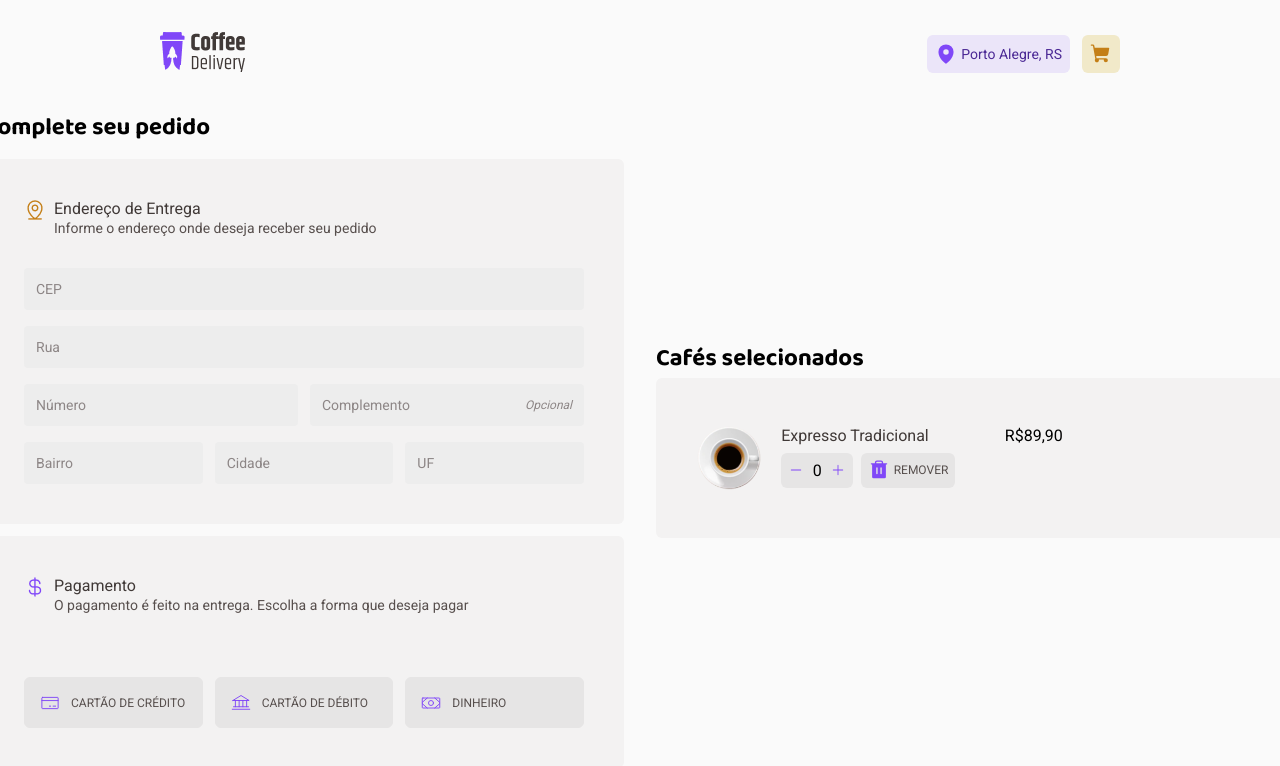
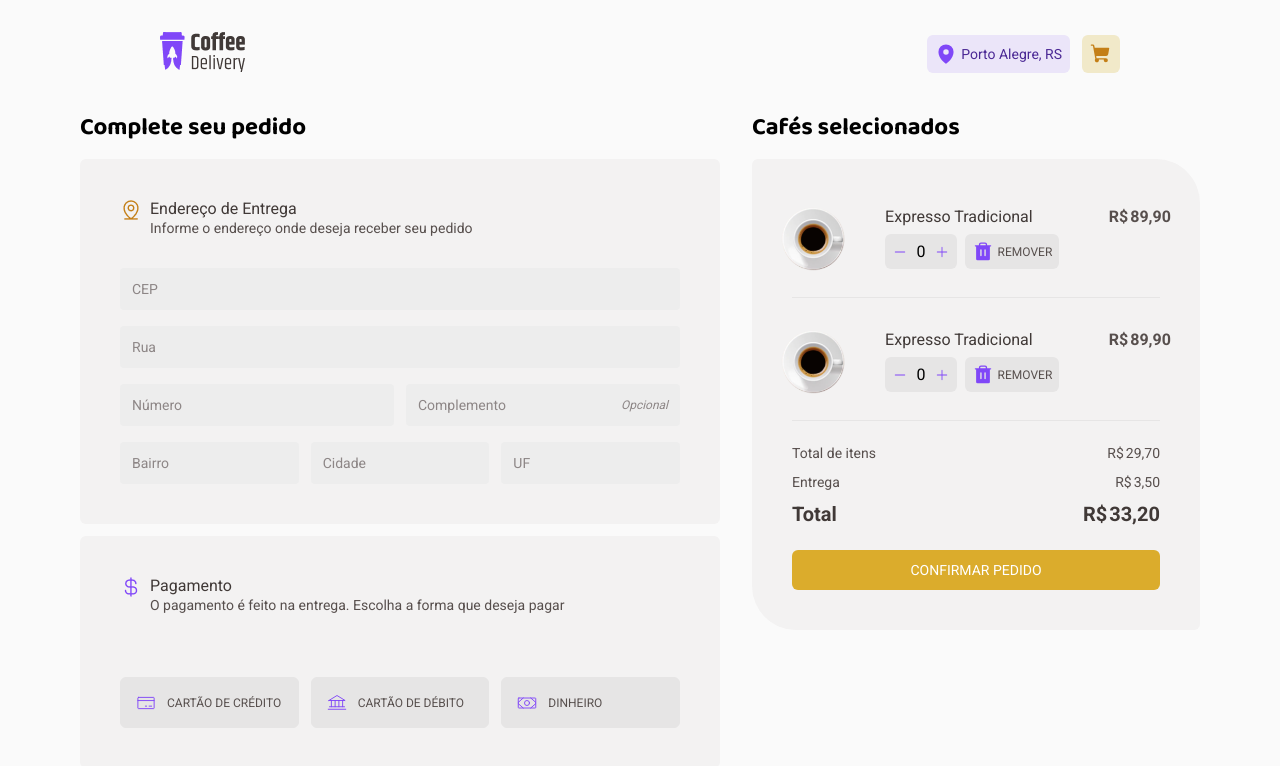
Before and after one commit to BrunoPittaF/product-delivery, a React (Vite) app: page /checkout in a window 1280 px wide. Shown: the top 766 px of the page. Built offline with nearby package versions, Linux system fonts and the light colour scheme.

Commit message:
style: layout checkout finalizado

```diff
--- a/src/designSystem/Button/index.tsx
+++ b/src/designSystem/Button/index.tsx
@@ -1,12 +1,9 @@
-import { ButtonContainer,ButtonProps } from './styles';
+import { ButtonContainer, ButtonProps } from './styles';
 
-
-
-
-export function Button({children, variant= 'purple' }: ButtonProps) {
+export function Button({ children, variant = 'purple', ...props }: ButtonProps) {
   return (
-    <ButtonContainer variant={variant}  >
+    <ButtonContainer variant={variant} {...props}>
       {children}
     </ButtonContainer>
-  )
+  );
 }
--- a/src/designSystem/Button/styles.ts
+++ b/src/designSystem/Button/styles.ts
@@ -1,5 +1,5 @@
-import { ReactNode } from 'react';
-import styled from 'styled-components';
+import { HTMLAttributes, ReactNode } from 'react';
+import styled, { css } from 'styled-components';
 
 const VARIANT_TYPE = {
   'yellow': {
@@ -24,7 +24,7 @@ const VARIANT_TYPE = {
   },
 }
 
-export interface ButtonProps {
+export interface ButtonProps extends HTMLAttributes<HTMLButtonElement> {
   variant?:  keyof typeof VARIANT_TYPE,
   children: ReactNode,
   iconLeft?: ReactNode,
@@ -33,10 +33,21 @@ export interface ButtonProps {
 
 
 export const ButtonContainer = styled.button<ButtonProps>`
+      ${({variant, theme}) => css`
       display: flex;
       align-items: center;
       justify-content: center;
 
-      color: ${props => VARIANT_TYPE[props.variant!].color};
-      background-color: ${props => VARIANT_TYPE[props.variant!].backgroundColor }
+      color: ${VARIANT_TYPE[variant!].color};
+      background-color: ${VARIANT_TYPE[variant!].backgroundColor};
+
+        ${
+          variant == 'yellow' && css`
+            &:hover {
+              background-color: ${theme['yellow-dark']};
+            }
+          `
+        }
+
+      `}
 `;
--- a/src/designSystem/SimpleCard/SimpleCard.tsx
+++ b/src/designSystem/SimpleCard/SimpleCard.tsx
@@ -1,19 +1,19 @@
 import { Button } from '../../designSystem/Button';
 import { InputNumber } from '../../designSystem/InputNumber';
-import { Dispatch, SetStateAction } from 'react';
+import { useState } from 'react';
 
 import { Trash } from 'phosphor-react';
-import { Container } from './styles';
+import { Container, Price } from './styles';
 
 interface SimpleCardProps {
   image: string;
   name: string;
   price: string;
-  value: number;
-  setValue: Dispatch<SetStateAction<number>>;
 }
 
-export function SimpleCard({ image, name, value, setValue, price }: SimpleCardProps) {
+export function SimpleCard({ image, name, price }: SimpleCardProps) {
+  const [value, setValue] = useState(0);
+
   return (
     <Container>
       <img src={image} alt={name} />
@@ -29,10 +29,10 @@ export function SimpleCard({ image, name, value, setValue, price }: SimpleCardPr
         </div>
       </div>
 
-      <p className="price">
+      <Price>
         R$
         <span>{price}</span>
-      </p>
+      </Price>
     </Container>
   );
 }
--- a/src/designSystem/SimpleCard/styles.ts
+++ b/src/designSystem/SimpleCard/styles.ts
@@ -2,12 +2,14 @@ import styled from 'styled-components';
 
 export const Container = styled.div`
     width: 368px;
-    height: 80px;
-    padding: 8px 4px;
+    padding: 8px 4px 26px;
     display: flex;
     align-items: flex-start;
     justify-content: center;
     background-color: ${props => props.theme['base-card']};
+    margin-bottom: 24px;
+
+    border-bottom: 1px solid ${props => props.theme['base-button']};
 
     img {
       width: 64px;
@@ -17,6 +19,8 @@ export const Container = styled.div`
 
     .items-column {
       margin-right: 50px;
+      margin-left: 20px;
+      width: 100%;
       p {
         font-weight: 400;
         font-size: 16px;
@@ -45,4 +49,23 @@ export const Container = styled.div`
         }
       }
     }
+
+    .price {
+
+    }
 `;
+
+export const Price = styled.p`
+  font-weight: 700;
+  display: flex;
+  align-items: center;
+  justify-content: center;
+
+  color: ${props => props.theme['base-text']};
+
+  span {
+    margin-left: 2px;
+  }
+
+
+`
--- a/src/pages/Checkout/index.tsx
+++ b/src/pages/Checkout/index.tsx
@@ -1,19 +1,18 @@
 import { PaymentCard } from '../../components/PaymentCard';
 import { Input } from '../../designSystem/Input';
-import { Container, Order, Cart } from './styles';
-
 import { Bank, CreditCard, Money } from 'phosphor-react';
 import { useState } from 'react';
 import SimpleCard from '../../designSystem/SimpleCard/SimpleCard';
 
+import { Container, Order, Cart, ContainerPrice, LabelPrice, LabelCoin } from './styles';
+
 import imageCoffe from '../../assets/coffee-example.png';
+import { Button } from '../../designSystem/Button';
 
 export function Checkout() {
   const [teste, setTeste] = useState({
     testando: '',
   });
-
-  const [value, setValue] = useState(0);
   const [inputValue, setInputValue] = useState('');
 
   return (
@@ -157,13 +156,24 @@ export function Checkout() {
       <Cart>
         <h2>Cafés selecionados</h2>
         <div className="cart">
-          <SimpleCard
-            image={imageCoffe}
-            name="Expresso Tradicional"
-            price="89,90"
-            setValue={setValue}
-            value={value}
-          ></SimpleCard>
+          <SimpleCard image={imageCoffe} name="Expresso Tradicional" price="89,90"></SimpleCard>
+          <SimpleCard image={imageCoffe} name="Expresso Tradicional" price="89,90"></SimpleCard>
+
+          <ContainerPrice>
+            <LabelPrice variant="regular">
+              Total de itens <LabelCoin>29,70</LabelCoin>
+            </LabelPrice>
+            <LabelPrice variant="regular">
+              Entrega <LabelCoin>3,50</LabelCoin>
+            </LabelPrice>
+            <LabelPrice variant="subtitle">
+              Total <LabelCoin>33,20</LabelCoin>
+            </LabelPrice>
+          </ContainerPrice>
+
+          <Button className="confirmButton" variant="yellow">
+            Confirmar Pedido
+          </Button>
         </div>
       </Cart>
     </Container>
--- a/src/pages/Checkout/styles.ts
+++ b/src/pages/Checkout/styles.ts
@@ -1,8 +1,8 @@
-import styled from 'styled-components';
+import styled, { css } from 'styled-components';
 
 export const Container = styled.section`
   display: flex;
-  align-items: center;
+  align-items: flex-start;
   justify-content: center;
   gap: 2rem;
 `;
@@ -96,15 +96,79 @@ export const Order = styled.div`
 export const Cart = styled.div`
   display: flex;
   flex-direction: column;
+  gap: 12px;
   margin-bottom: 15px;
+  width: 448px;
+
 
   .cart {
-    width: 640px;
+    width: 100%;
     padding: 40px;
     background-color: ${props => props.theme['base-card']};
-    border-radius: 6px;
+    border-radius: 6px 44px;
+
+    .confirmButton {
+      padding: 12px 8px;
+      border-radius: 6px;
+      width: 100%;
+      text-transform: uppercase;
+      margin-top: 24px;
+      font-size: 14px;
+    }
   }
 
 
 
-`
+`;
+
+export const ContainerPrice = styled.div`
+  display: flex;
+  flex-direction: column;
+  justify-content: center;
+  align-items: center;
+  gap: 12.5px;
+
+`;
+
+
+export const LabelPrice = styled.p<{
+  variant: 'regular' | 'subtitle'
+}>`
+  ${({theme, variant}) => css`
+    display: flex;
+    justify-content: space-between;
+    width: 100%;
+    ${
+      variant === 'regular' ? css`
+        font-weight: 400;
+        font-size: 14px;
+        color: ${theme['base-text']};
+
+
+      ` : css`
+        font-weight: 700;
+        font-size: 20px;
+        color: ${theme['base-subtitle']};
+
+
+      `
+    }
+
+
+  `}
+
+
+`;
+
+
+export const LabelCoin = styled.span`
+  display: flex;
+  align-items: center;
+  justify-content: center;
+
+
+  &::before {
+    content: "R$";
+    margin-right: 2px;
+  }
+`;
```
